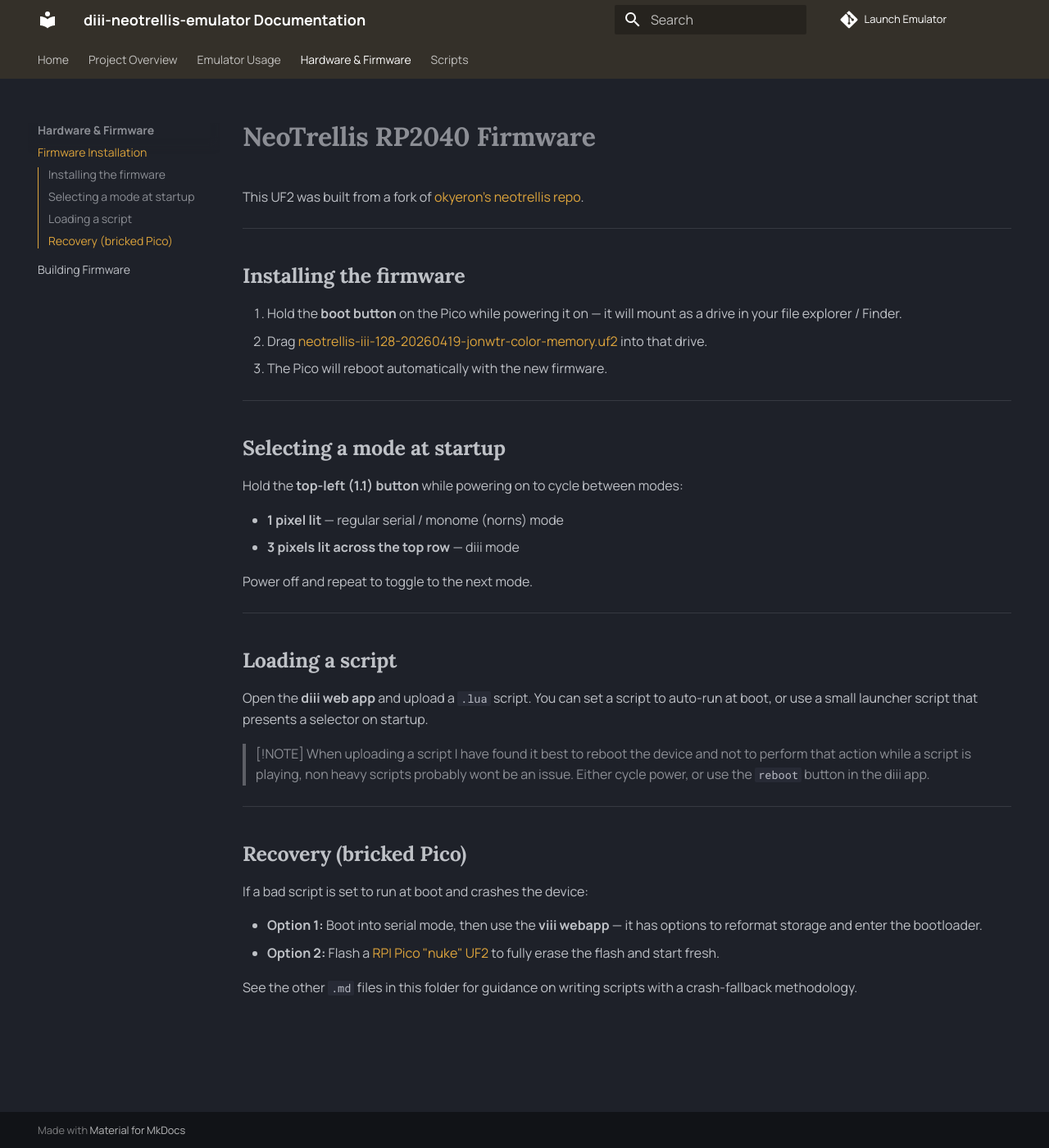
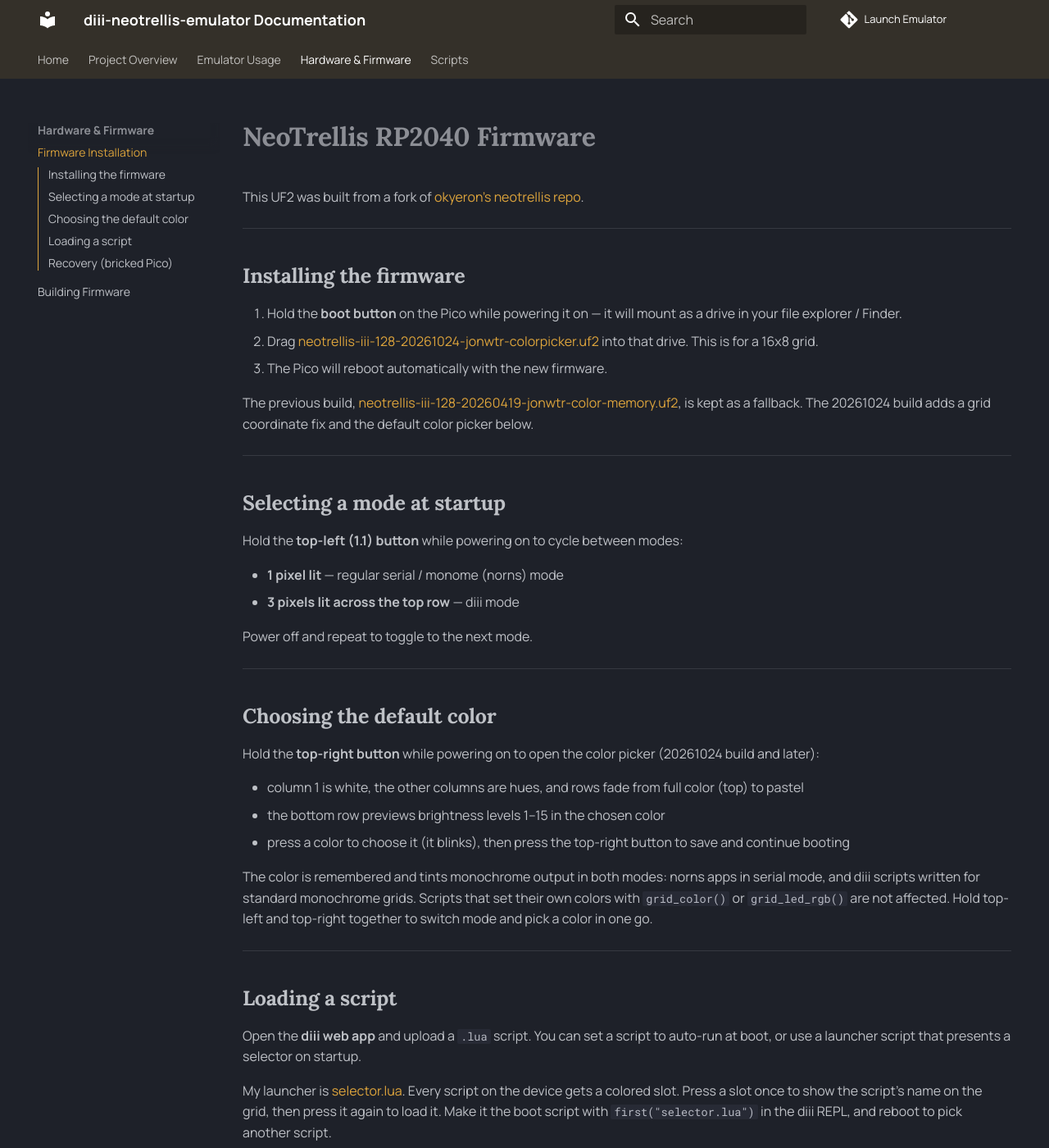
Before and after one commit to jonwaterschoot/diii-neotrellis-emulator, an MkDocs documentation site: the page built from docs/firmware-installation.md, in a window 1280 px wide and 1400 px high. Shown: the whole window at 82% size. Built offline with MkDocs 1.6.1 and Material for MkDocs 9.7.7, drawn with Linux system fonts in a browser that asks for light colours.

Commit message:
feat: add 20261024 colorpicker UF2, document color picker and selector
Co-Authored-By: Claude Opus 5.5 <noreply@anthropic.com>

```diff
--- a/uf2s/readme.md
+++ b/uf2s/readme.md
@@ -7,8 +7,10 @@ This UF2 was built from a fork of [okyeron's neotrellis repo](https://github.com
 ## Installing the firmware
 
 1. Hold the **boot button** on the Pico while powering it on — it will mount as a drive in your file explorer / Finder.
-2. Drag [neotrellis-iii-128-20260419-jonwtr-color-memory.uf2](https://github.com/jonwaterschoot/diii-neotrellis-emulator/raw/main/uf2s/neotrellis-iii-128-20260419-jonwtr-color-memory.uf2) into that drive.
+2. Drag [neotrellis-iii-128-20261024-jonwtr-colorpicker.uf2](https://github.com/jonwaterschoot/diii-neotrellis-emulator/raw/main/uf2s/neotrellis-iii-128-20261024-jonwtr-colorpicker.uf2) into that drive. This is for a 16x8 grid.
 3. The Pico will reboot automatically with the new firmware.
+
+The previous build, [neotrellis-iii-128-20260419-jonwtr-color-memory.uf2](https://github.com/jonwaterschoot/diii-neotrellis-emulator/raw/main/uf2s/neotrellis-iii-128-20260419-jonwtr-color-memory.uf2), is kept as a fallback. The 20261024 build adds a grid coordinate fix and the default color picker below.
 
 ---
 
@@ -23,9 +25,23 @@ Power off and repeat to toggle to the next mode.
 
 ---
 
+## Choosing the default color
+
+Hold the **top-right button** while powering on to open the color picker (20261024 build and later):
+
+- column 1 is white, the other columns are hues, and rows fade from full color (top) to pastel
+- the bottom row previews brightness levels 1–15 in the chosen color
+- press a color to choose it (it blinks), then press the top-right button to save and continue booting
+
+The color is remembered and tints monochrome output in both modes: norns apps in serial mode, and diii scripts written for standard monochrome grids. Scripts that set their own colors with `grid_color()` or `grid_led_rgb()` are not affected. Hold top-left and top-right together to switch mode and pick a color in one go.
+
+---
+
 ## Loading a script
 
-Open the **diii web app** and upload a `.lua` script. You can set a script to auto-run at boot, or use a small launcher script that presents a selector on startup.
+Open the **diii web app** and upload a `.lua` script. You can set a script to auto-run at boot, or use a launcher script that presents a selector on startup.
+
+My launcher is [selector.lua](https://github.com/jonwaterschoot/neotrellis-monome/tree/main/neotrellis_monome_picosdk_iii/doc/scripts/selector). Every script on the device gets a colored slot. Press a slot once to show the script's name on the grid, then press it again to load it. Make it the boot script with `first("selector.lua")` in the diii REPL, and reboot to pick another script.
 
 > [!NOTE]
 > When uploading a script I have found it best to reboot the device and not to perform that action while a script is playing, non heavy scripts probably wont be an issue.
```
Also changed, not shown: 1 other file.
